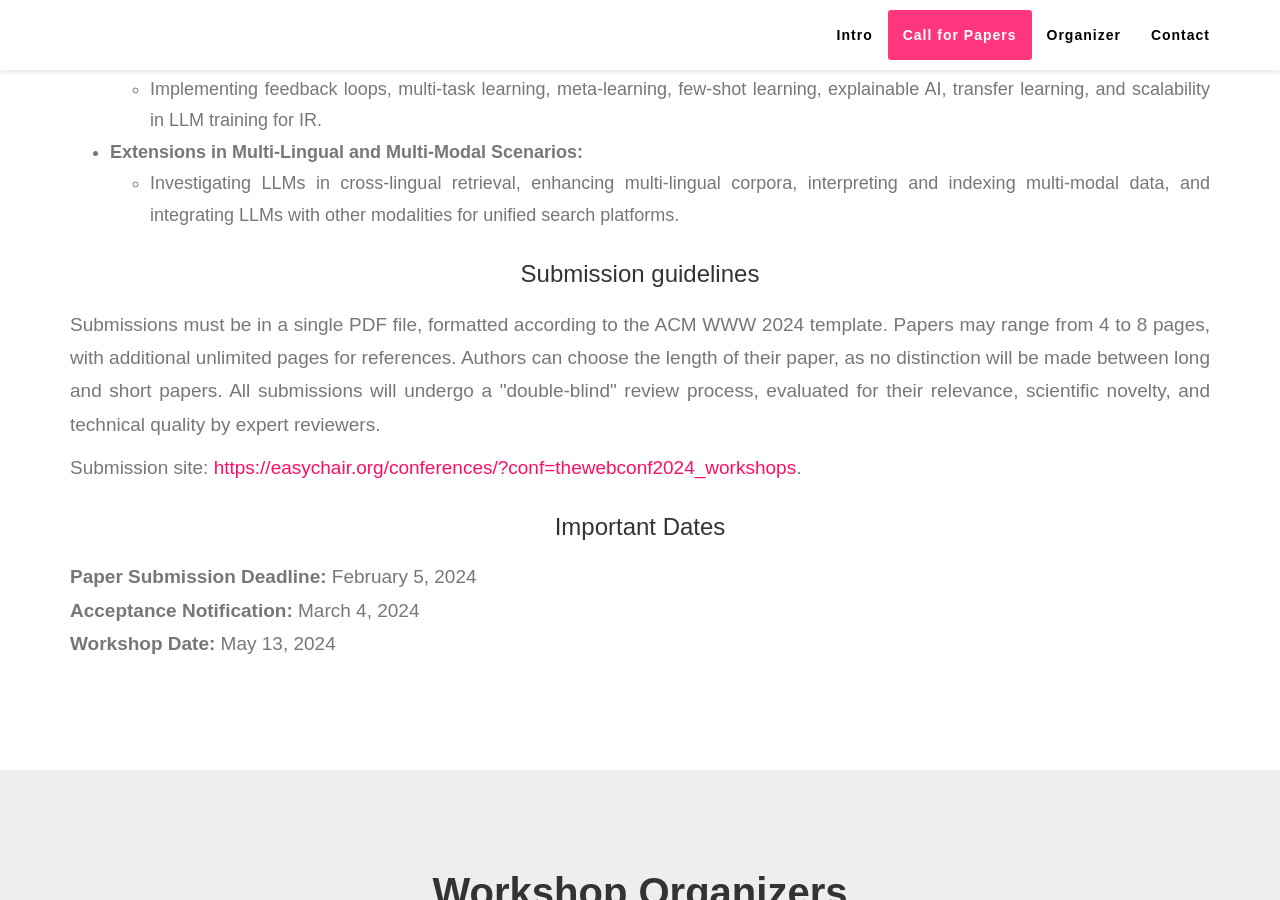
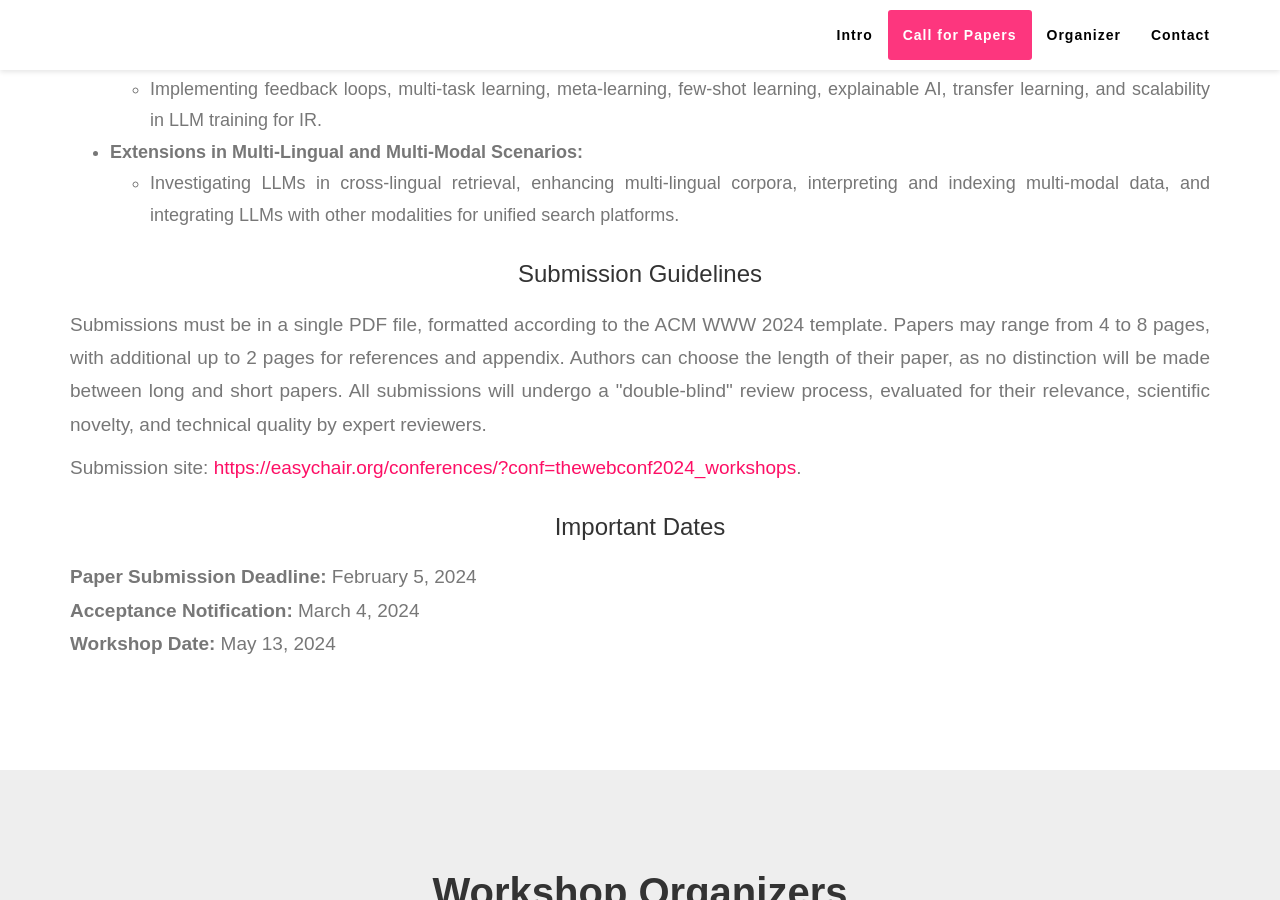
Before and after one commit to IRMeetsLLM/IRMeetsLLM.github.io, a Jekyll site: the page built from index.md, in a window 1280 px wide and 900 px high, scrolled down 2695 px. Built offline with Jekyll 4.4.1, drawn with Linux system fonts in a browser that asks for light colours; nearby versions of some CDN libraries; some web fonts are replaced.

Commit message:
Update call.html

```diff
--- a/_includes/call.html
+++ b/_includes/call.html
@@ -95,11 +95,11 @@
 
         </ul>
         <div class="col-lg-12 text-center">
-        <h3 class="section-subheading">Submission guidelines</h3>
+        <h3 class="section-subheading">Submission Guidelines</h3>
         </div>
         <p class="large text-muted">
 
-            Submissions must be in a single PDF file, formatted according to the ACM WWW 2024 template. Papers may range from 4 to 8 pages, with additional unlimited pages for references. Authors can choose the length of their paper, as no distinction will be made between long and short papers. All submissions will undergo a "double-blind" review process, evaluated for their relevance, scientific novelty, and technical quality by expert reviewers.        </p>
+            Submissions must be in a single PDF file, formatted according to the ACM WWW 2024 template. Papers may range from 4 to 8 pages, with additional up to 2 pages for references and appendix. Authors can choose the length of their paper, as no distinction will be made between long and short papers. All submissions will undergo a "double-blind" review process, evaluated for their relevance, scientific novelty, and technical quality by expert reviewers.        </p>
 
         <p class="large text-muted">
         Submission site: <a href="https://easychair.org/conferences/?conf=thewebconf2024_workshops">https://easychair.org/conferences/?conf=thewebconf2024_workshops</a>.
```
